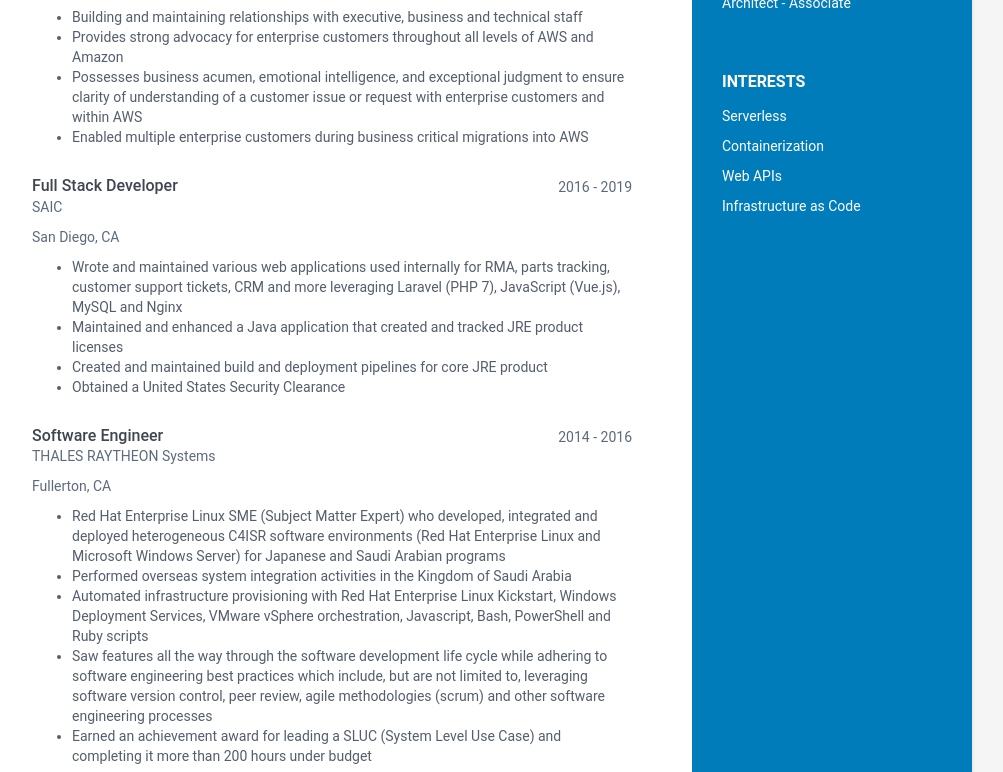
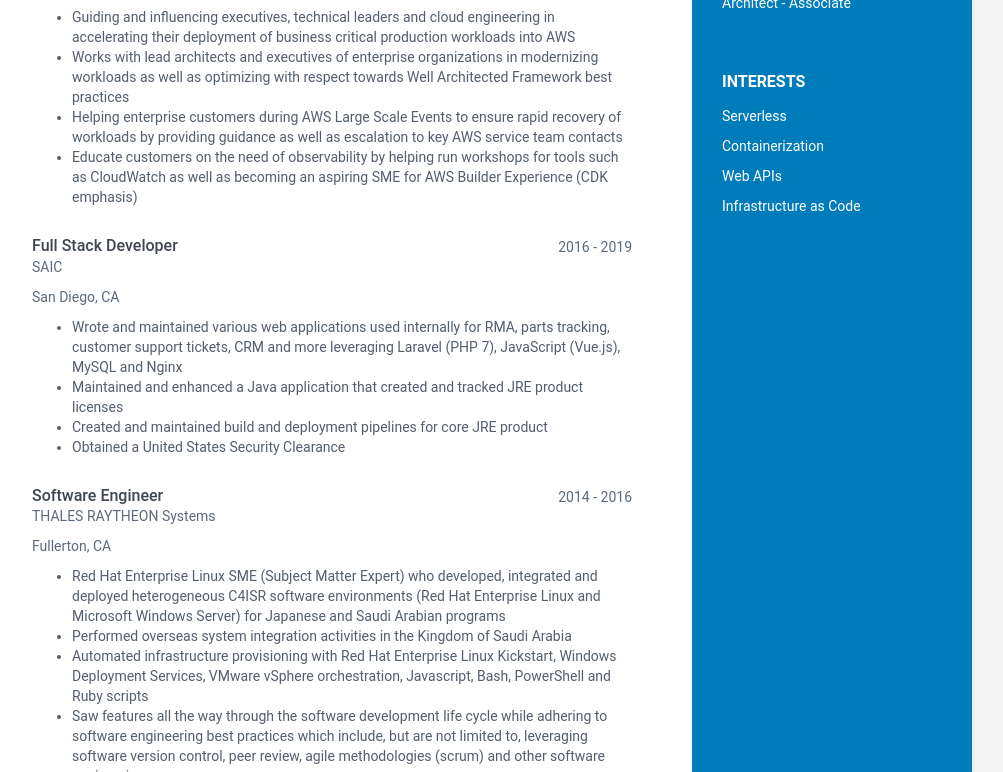
Before and after one commit to moebaca/hopkins-resume, a website: page site-contents/index.html in a window 1280 px wide. Shown: the part 943-1715 px from the top of the page, without its empty margins (168-1171 px from the left). Drawn offline with Linux system fonts and the light colour scheme.

Commit message:
Updated index.html

```diff
--- a/site-contents/index.html
+++ b/site-contents/index.html
@@ -283,10 +283,10 @@
     <div class="details">
       <p></p>
       <ul>
-        <li>Building and maintaining relationships with executive, business and technical staff</li>
-        <li>Provides strong advocacy for enterprise customers throughout all levels of AWS and Amazon</li>
-        <li>Possesses business acumen, emotional intelligence, and exceptional judgment to ensure clarity of understanding of a customer issue or request with enterprise customers and within AWS</li>
-        <li>Enabled multiple enterprise customers during business critical migrations into AWS</li>
+        <li>Guiding and influencing executives, technical leaders and cloud engineering in accelerating their deployment of business critical production workloads into AWS</li>
+        <li>Works with lead architects and executives of enterprise organizations in modernizing workloads as well as optimizing with respect towards Well Architected Framework best practices</li>
+        <li>Helping enterprise customers during AWS Large Scale Events to ensure rapid recovery of workloads by providing guidance as well as escalation to key AWS service team contacts</li>
+        <li>Educate customers on the need of observability by helping run workshops for tools such as CloudWatch as well as becoming an aspiring SME for AWS Builder Experience (CDK emphasis)</li>
       </ul>
 
     </div><!--//details-->
```
Also changed, not shown: 3 other files.
